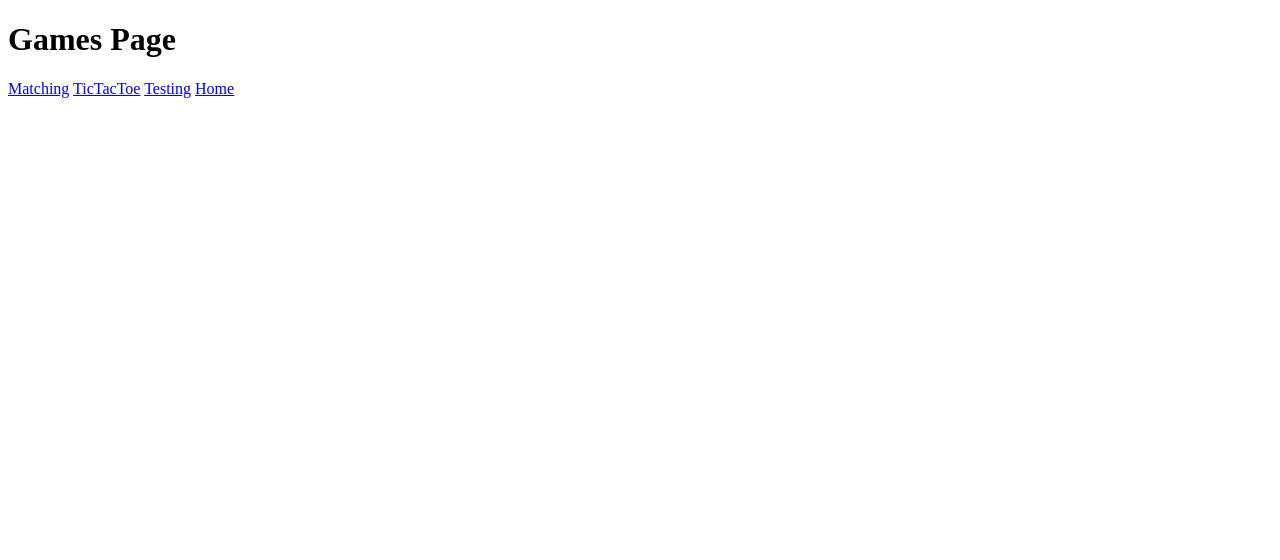
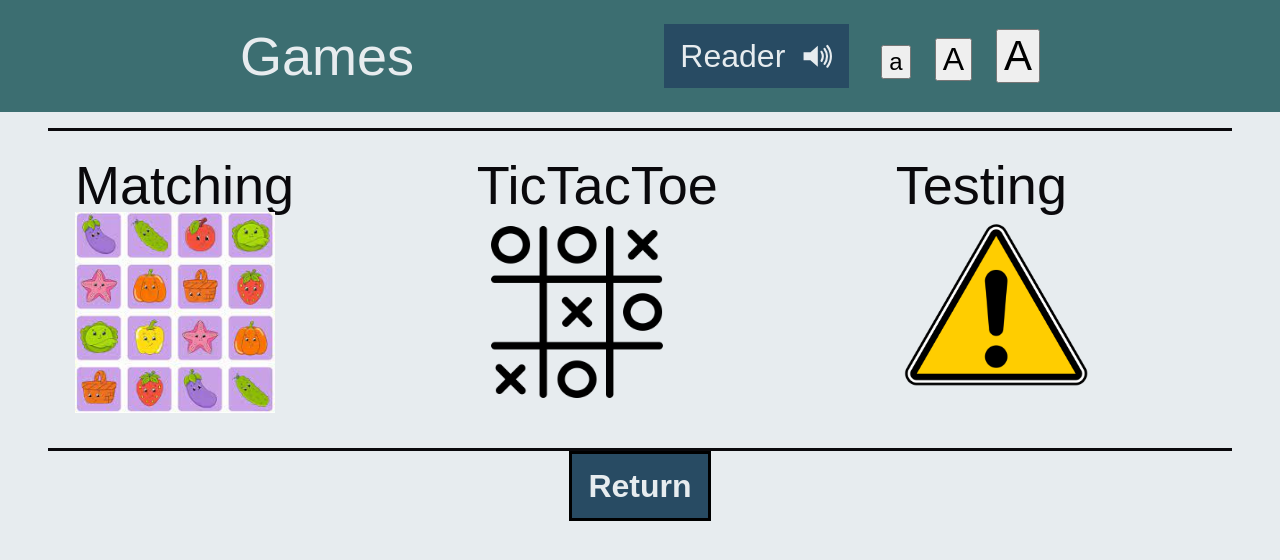
Before and after one commit to p5quared/dementia-alzheimersv2, a SvelteKit app: page /games in a window 1280 px wide. Shown: the top 560 px of the page. Built offline with nearby package versions, Linux system fonts and the light colour scheme.

Commit message:
begin redesign of games page

```diff
--- a/src/routes/games/+page.svelte
+++ b/src/routes/games/+page.svelte
@@ -1,7 +1,176 @@
-<h1>Games Page</h1>
+<script>
+    import "../reset.css"
 
+    let size = "54px";
+</script>
 
-<a href="/games/match">Matching</a>
-<a href="/games/tictactoe">TicTacToe</a>
-<a href="/games/testing">Testing</a>
-<a href="/">Home</a>
+<svelte:head>
+    <title>Home</title>
+    <meta name="description" content="Svelte demo app"/>
+</svelte:head>
+
+<section>
+    <header>
+        <h1>Games</h1>
+        <div class="accessibility-features">
+            <div class="reader">
+                <h2>Reader</h2>
+                <img id="reader-icon" src="/images/speaker_icon.svg" alt="Microphone"/>
+            </div>
+            <div class="text-resize">
+                <button id="small"
+                        on:click="{()=> size = '36px'}">a
+                </button>
+                <button id="medium"
+                        on:click="{()=> size = '54px'}">A
+                </button>
+                <button id="large"
+                        on:click={()=> size = '72px'}>A
+                </button>
+            </div>
+        </div>
+    </header>
+    <div class="main-content">
+        <nav style="--font-size: {size}">
+            <ul>
+                <li>
+                    <a href="/games/match">
+                        Matching
+                        <img class="game-thumb" src="/images/matching.jpeg" alt="matching game" />
+                    </a>
+                </li>
+                <li>
+                    <a href="/games/tictactoe">
+                        TicTacToe
+                        <img class="game-thumb" src="/images/tictactoe.png" alt="tictactoegame" />
+                    </a>
+                </li>
+                <li>
+                    <a href="/games/testing">
+                        Testing
+                        <img class="game-thumb" src="/images/testing.png" alt="testing-game" />
+                    </a>
+                </li>
+            </ul>
+        </nav>
+        <a id="return" href="/">Return</a>
+    </div>
+</section>
+
+<style>
+    section {
+        height: 100vh;
+        display: flex;
+        flex-direction: column;
+
+    }
+    header {
+        padding-inline: 15em;
+
+        display: flex;
+        justify-content: space-between;
+        align-items: center;
+        background-color: #3C6E71;
+        color: var(--color-offwhite);
+        height: 7em;
+    }
+
+    .main-content {
+        display: flex;
+        flex-direction: column;
+
+    }
+
+    h1 {
+        align-self: center;
+        font-size: 54px;
+        text-wrap: none;
+    }
+
+    .accessibility-features {
+        display: flex;
+        align-items: center;
+        gap: 2em;
+    }
+
+    h2 {
+        font-size: 32px;
+    }
+
+    .reader {
+        display: flex;
+        gap: 1em;
+        background-color: #284B63;
+        padding: 1em;
+    }
+
+    #reader-icon {
+        height: 2em;
+    }
+
+    .text-resize {
+        display: flex;
+        gap: 1.5em;
+        align-items: baseline;
+    }
+
+    #small {
+        font-size: 24px;
+    }
+
+    #medium {
+        font-size: 32px;
+    }
+
+    #large {
+        font-size: 42px;
+    }
+
+    ul {
+        display: flex;
+        justify-content: space-around;
+        padding-inline: 3em;
+        padding-top: 1em;
+
+    }
+
+    li {
+        font-size: var(--font-size);
+        border-bottom: 3px solid var(--color-offblack);
+        border-top: 3px solid var(--color-offblack);
+        padding: 0.5em;
+
+        transition: 1s;
+        background: linear-gradient(#3C6E71, #3C6E71) no-repeat, var(--color-offwhite);
+        background-size: 100% 0;
+        background-position: center;
+    }
+
+    li:hover {
+        background-size: 100% 100%
+    }
+
+    a {
+        text-decoration: none;
+        color: var(--color-offblack);
+        font-size: var(--font-size);
+
+    }
+
+    .game-thumb {
+        width: 200px;
+    }
+
+    #return {
+        align-self: center;
+        padding: 0.5em;
+        background-color: #284B63;
+        color: var(--color-offwhite);
+        border: solid black;
+
+        font-size: 24pt;
+        font-weight: bold;
+        width: fit-content;
+
+    }
+</style>
```
